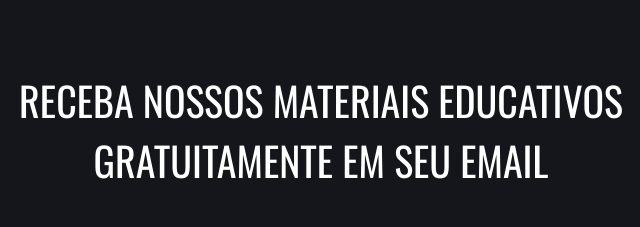
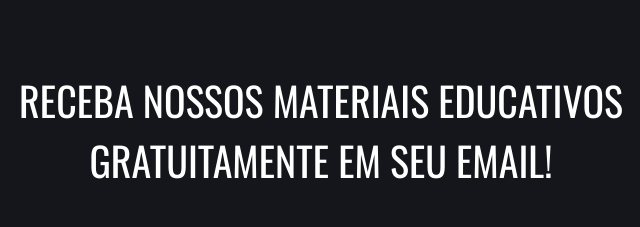
Before and after one commit to alanbbarros/html-and-css-only, a plain HTML site: page project1/index.html in a window 1280 px wide. Shown: the part 1409-1636 px from the top of the page, 319-959 px from the left. Drawn offline with nearby package versions, Linux system fonts and the light colour scheme.

Commit message:
landing page (desktop only)

```diff
--- a/project1/index.html
+++ b/project1/index.html
@@ -79,7 +79,7 @@
     </section>
 
     <section class="section-4" >
-        <p>RECEBA NOSSOS MATERIAIS EDUCATIVOS <br> GRATUITAMENTE EM SEU EMAIL</p>
+        <p>RECEBA NOSSOS MATERIAIS EDUCATIVOS <br> GRATUITAMENTE EM SEU EMAIL!</p>
 
         <form>
             <input placeholder="SEU NOME">
```
